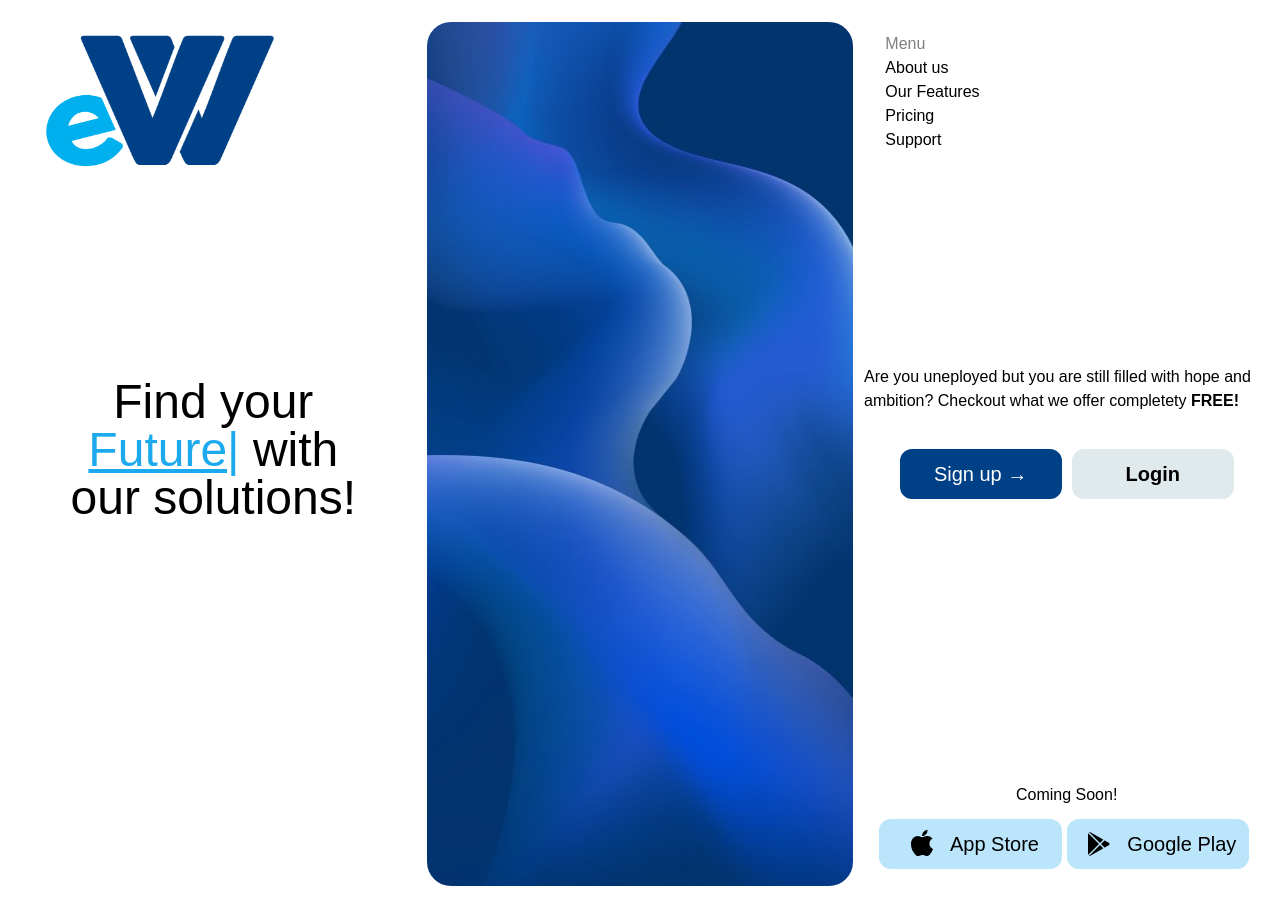
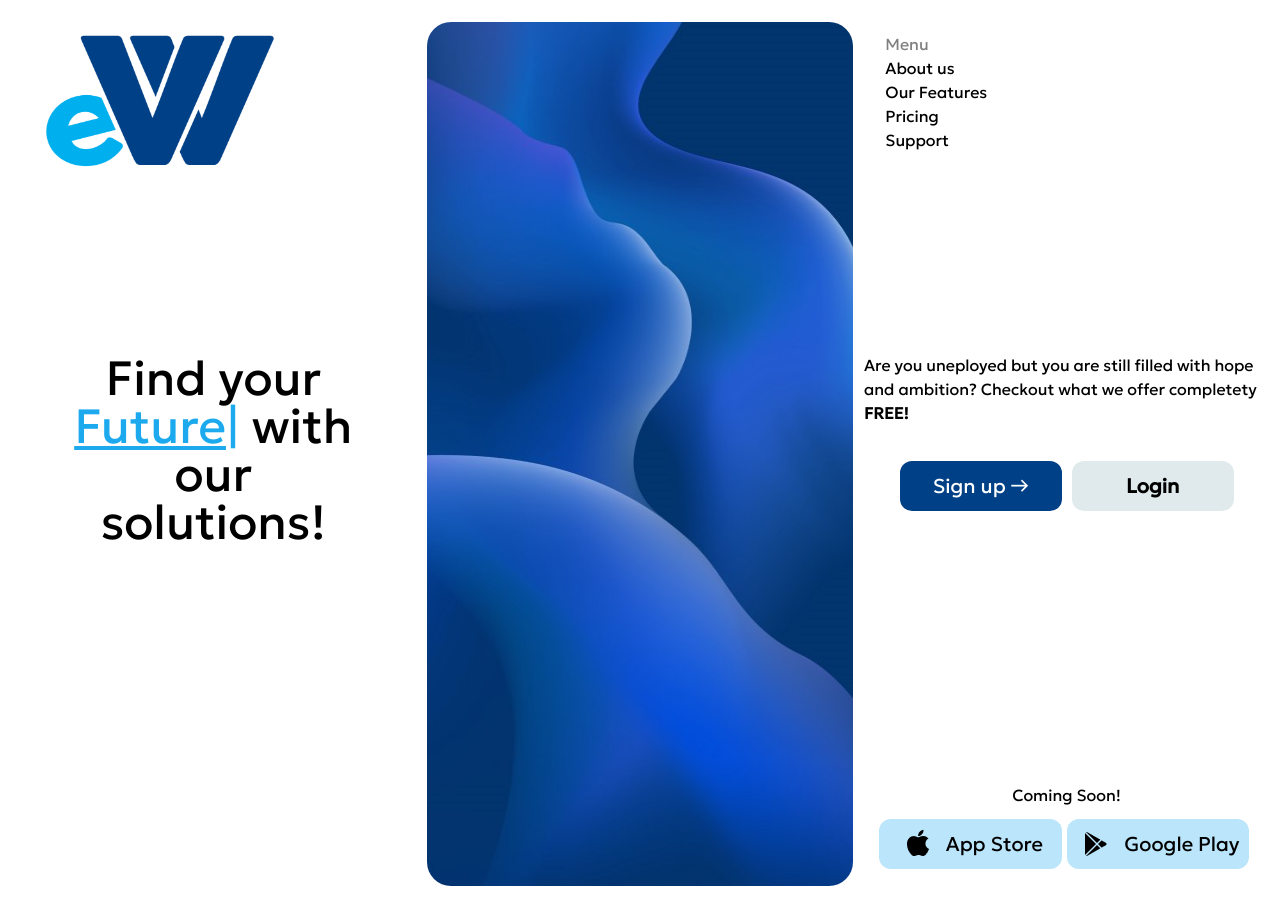
Before and after one commit to codebydean/eWorker, a React (Create React App) app: page / in a window 1280 px wide. Built offline with nearby package versions, Linux system fonts and the light colour scheme.

Commit message:
possible fix to font issue with netlify

```diff
--- a/src/components/LandingPage/LandingPage.css
+++ b/src/components/LandingPage/LandingPage.css
@@ -1,5 +1,6 @@
+@import url('../../assets/styles/index.css');
 
 /* Creating a class to link the stylesheet with the component */
 .LandingPage {
-    font-family: 'Geologica', sans-serif;
+    font-family: 'GeoReg', sans-serif;
 }
--- a/src/components/PageNotFound/PageNotFound.css
+++ b/src/components/PageNotFound/PageNotFound.css
@@ -1,6 +1,8 @@
+@import url('../../assets/styles/index.css');
+
 /* Creating a class to link the stylesheet with the component */
 .PageNotFound {
-    font-family: 'Geologica', sans-serif;
+    font-family: 'GeoReg', sans-serif;
     background-image: url("../../../public/images/pagenotfound.jpg");
     background-repeat: no-repeat;
     background-size: cover;
--- a/src/components/Register/Register.css
+++ b/src/components/Register/Register.css
@@ -1,4 +1,7 @@
+@import url('../../assets/styles/index.css');
+
 .RegisterImage {
+    font-family: 'GeoReg', sans-serif;
     background-image: url('../../../public/images/registerImage.png');
     background-repeat: no-repeat;
     background-size: cover;
```
